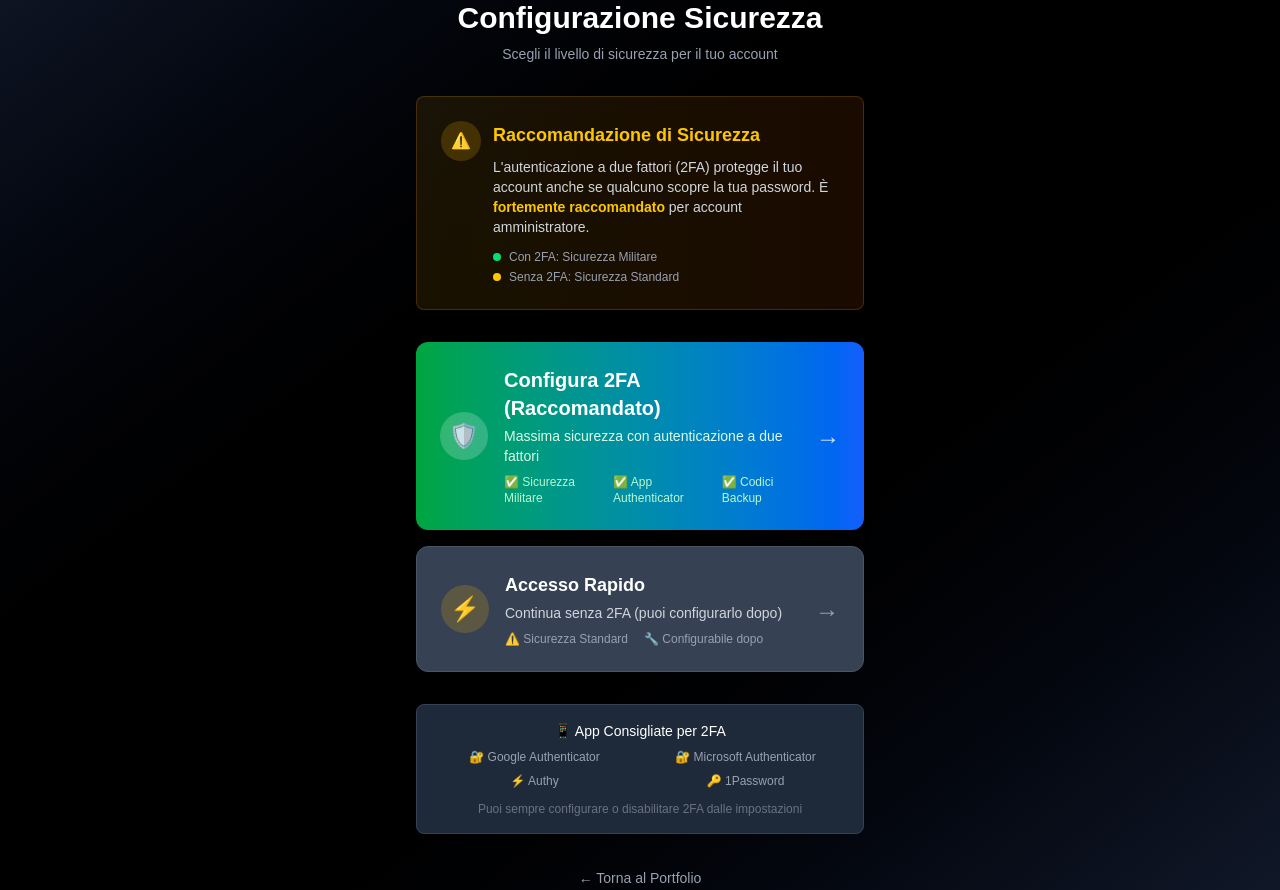
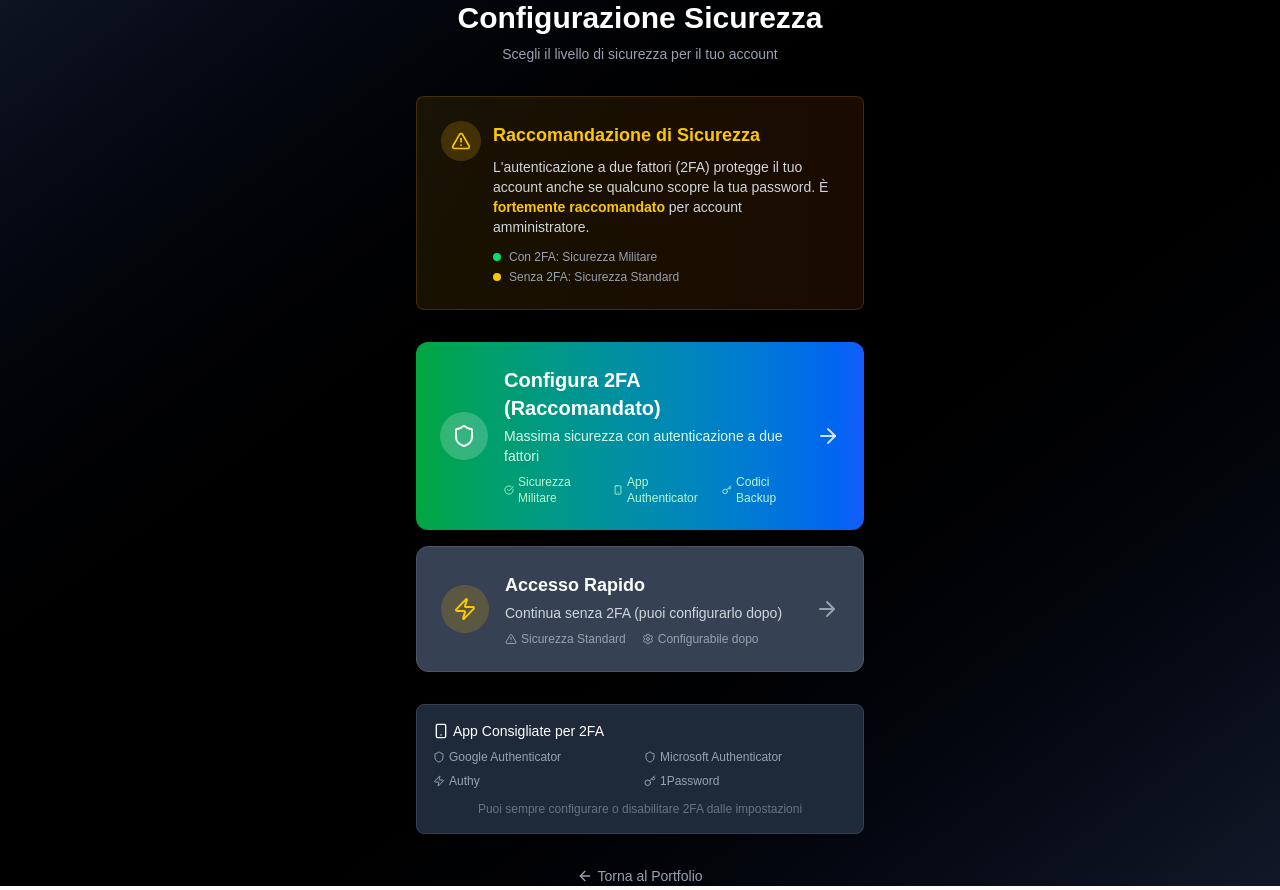
Before and after one commit to datRooster/my-portfolio, a Next.js app: page /login/setup-choice in a window 1280 px wide. Shown: the part 80-970 px from the top of the page. Built offline with nearby package versions, Linux system fonts and the light colour scheme.

Commit message:
feat: Aggiungi lucide-react e aggiorna le icone in diverse pagine

```diff
--- a/package.json
+++ b/package.json
@@ -30,6 +30,7 @@
     "express-validator": "^7.2.1",
     "helmet": "^8.1.0",
     "jsonwebtoken": "^9.0.2",
+    "lucide-react": "^0.545.0",
     "next": "15.5.4",
     "otplib": "^12.0.1",
     "prisma": "^6.17.1",
--- a/src/app/admin/projects/page.tsx
+++ b/src/app/admin/projects/page.tsx
@@ -2,6 +2,7 @@
 
 import { useState, useEffect } from 'react';
 import Image from 'next/image';
+import { Edit, Trash2 } from 'lucide-react';
 
 interface Project {
   id: string;
@@ -379,15 +380,17 @@ export default function ProjectsManagement() {
                 <div className="flex gap-2">
                   <button
                     onClick={() => openEditModal(project)}
-                    className="bg-blue-600 hover:bg-blue-700 text-white px-3 py-1 rounded text-sm transition"
+                    className="bg-blue-600 hover:bg-blue-700 text-white px-3 py-1 rounded text-sm transition flex items-center space-x-1"
                   >
-                    ✏️ Modifica
+                    <Edit className="w-4 h-4" />
+                    <span>Modifica</span>
                   </button>
                   <button
                     onClick={() => handleDeleteProject(project.id)}
-                    className="bg-red-600 hover:bg-red-700 text-white px-3 py-1 rounded text-sm transition"
+                    className="bg-red-600 hover:bg-red-700 text-white px-3 py-1 rounded text-sm transition flex items-center space-x-1"
                   >
-                    🗑️ Elimina
+                    <Trash2 className="w-4 h-4" />
+                    <span>Elimina</span>
                   </button>
                 </div>
               </div>
--- a/src/app/login/page.tsx
+++ b/src/app/login/page.tsx
@@ -3,6 +3,7 @@
 import { useState } from 'react';
 import { useRouter } from 'next/navigation';
 import Link from 'next/link';
+import { Shield, Eye, EyeOff, Lock, Mail, AlertCircle, CheckCircle, ArrowLeft } from 'lucide-react';
 
 interface LoginResponse {
   success: boolean;
@@ -68,7 +69,7 @@ export default function LoginPage() {
         {/* Header */}
         <div className="text-center">
           <div className="mx-auto h-16 w-16 bg-yellow-500 rounded-full flex items-center justify-center mb-4">
-            <span className="text-2xl font-bold text-black">🛡️</span>
+            <Shield className="w-8 h-8 text-black" />
           </div>
           <h2 className="text-3xl font-bold text-white">Accesso Amministratore</h2>
           <p className="mt-2 text-sm text-gray-400">
@@ -153,9 +154,11 @@ export default function LoginPage() {
                     onClick={() => setShowPassword(!showPassword)}
                     className="absolute inset-y-0 right-0 pr-3 flex items-center"
                   >
-                    <span className="text-gray-400 hover:text-white transition-colors">
-                      {showPassword ? '🙈' : '👁️'}
-                    </span>
+                    {showPassword ? (
+                      <EyeOff className="w-5 h-5 text-gray-400 hover:text-white transition-colors" />
+                    ) : (
+                      <Eye className="w-5 h-5 text-gray-400 hover:text-white transition-colors" />
+                    )}
                   </button>
                 </div>
               </div>
@@ -187,7 +190,7 @@ export default function LoginPage() {
                     {loading ? (
                       <div className="w-5 h-5 border-2 border-black border-t-transparent rounded-full animate-spin"></div>
                     ) : (
-                      <span className="text-black">🔐</span>
+                      <Lock className="w-5 h-5 text-black" />
                     )}
                   </span>
                   {loading ? 'Autenticazione in corso...' : 'Accedi al Pannello'}
@@ -224,9 +227,10 @@ export default function LoginPage() {
         <div className="text-center">
           <Link
             href="/"
-            className="text-gray-400 hover:text-white text-sm transition-colors"
+            className="flex items-center justify-center text-gray-400 hover:text-white text-sm transition-colors"
           >
-            ← Torna al Portfolio
+            <ArrowLeft className="w-4 h-4 mr-1" />
+            Torna al Portfolio
           </Link>
         </div>
       </div>
--- a/src/app/login/setup-choice/page.tsx
+++ b/src/app/login/setup-choice/page.tsx
@@ -3,6 +3,17 @@
 import { useState } from 'react';
 import { useRouter } from 'next/navigation';
 import Link from 'next/link';
+import {
+  Shield,
+  AlertTriangle,
+  CheckCircle,
+  Zap,
+  ArrowRight,
+  ArrowLeft,
+  Smartphone,
+  Key,
+  Settings
+} from 'lucide-react';
 
 export default function Setup2FAChoice() {
   const [loading, setLoading] = useState(false);
@@ -42,7 +53,7 @@ export default function Setup2FAChoice() {
         {/* Header */}
         <div className="text-center">
           <div className="mx-auto h-16 w-16 bg-gradient-to-r from-blue-500 to-purple-500 rounded-full flex items-center justify-center mb-4">
-            <span className="text-2xl font-bold text-white">🔐</span>
+            <Shield className="w-8 h-8 text-white" />
           </div>
           <h2 className="text-3xl font-bold text-white">Configurazione Sicurezza</h2>
           <p className="mt-2 text-sm text-gray-400">
@@ -54,7 +65,7 @@ export default function Setup2FAChoice() {
         <div className="bg-gradient-to-r from-yellow-500/10 to-orange-500/10 border border-yellow-500/20 rounded-lg p-6">
           <div className="flex items-start space-x-3">
             <div className="w-10 h-10 bg-yellow-500/20 rounded-full flex items-center justify-center flex-shrink-0">
-              <span className="text-yellow-400">⚠️</span>
+              <AlertTriangle className="w-5 h-5 text-yellow-400" />
             </div>
             <div>
               <p className="text-yellow-400 font-semibold text-lg mb-2">Raccomandazione di Sicurezza</p>
@@ -85,7 +96,7 @@ export default function Setup2FAChoice() {
           >
             <div className="flex items-center space-x-4">
               <div className="w-12 h-12 bg-white/20 rounded-full flex items-center justify-center">
-                <span className="text-2xl">🛡️</span>
+                <Shield className="w-6 h-6 text-white" />
               </div>
               <div className="flex-1 text-left">
                 <h3 className="text-xl font-bold mb-1">Configura 2FA (Raccomandato)</h3>
@@ -93,13 +104,13 @@ export default function Setup2FAChoice() {
                   Massima sicurezza con autenticazione a due fattori
                 </p>
                 <div className="flex items-center space-x-4 mt-2 text-xs text-green-200">
-                  <span>✅ Sicurezza Militare</span>
-                  <span>✅ App Authenticator</span>
-                  <span>✅ Codici Backup</span>
+                  <span className="flex items-center"><CheckCircle className="w-3 h-3 mr-1" />Sicurezza Militare</span>
+                  <span className="flex items-center"><Smartphone className="w-3 h-3 mr-1" />App Authenticator</span>
+                  <span className="flex items-center"><Key className="w-3 h-3 mr-1" />Codici Backup</span>
                 </div>
               </div>
               <div className="text-white/80">
-                <span className="text-2xl">→</span>
+                <ArrowRight className="w-6 h-6" />
               </div>
             </div>
           </button>
@@ -112,7 +123,7 @@ export default function Setup2FAChoice() {
           >
             <div className="flex items-center space-x-4">
               <div className="w-12 h-12 bg-yellow-500/20 rounded-full flex items-center justify-center">
-                <span className="text-2xl">⚡</span>
+                <Zap className="w-6 h-6 text-yellow-400" />
               </div>
               <div className="flex-1 text-left">
                 <h3 className="text-lg font-bold mb-1">Accesso Rapido</h3>
@@ -120,15 +131,15 @@ export default function Setup2FAChoice() {
                   Continua senza 2FA (puoi configurarlo dopo)
                 </p>
                 <div className="flex items-center space-x-4 mt-2 text-xs text-gray-400">
-                  <span>⚠️ Sicurezza Standard</span>
-                  <span>🔧 Configurabile dopo</span>
+                  <span className="flex items-center"><AlertTriangle className="w-3 h-3 mr-1" />Sicurezza Standard</span>
+                  <span className="flex items-center"><Settings className="w-3 h-3 mr-1" />Configurabile dopo</span>
                 </div>
               </div>
               <div className="text-gray-400">
                 {loading ? (
                   <div className="w-6 h-6 border-2 border-gray-400 border-t-transparent rounded-full animate-spin"></div>
                 ) : (
-                  <span className="text-2xl">→</span>
+                  <ArrowRight className="w-6 h-6" />
                 )}
               </div>
             </div>
@@ -138,12 +149,15 @@ export default function Setup2FAChoice() {
         {/* Additional Info */}
         <div className="bg-gray-800 rounded-lg border border-gray-700 p-4">
           <div className="text-center">
-            <p className="text-sm font-medium text-white mb-2">📱 App Consigliate per 2FA</p>
+            <p className="text-sm font-medium text-white mb-2 flex items-center">
+              <Smartphone className="w-4 h-4 mr-1" />
+              App Consigliate per 2FA
+            </p>
             <div className="grid grid-cols-2 gap-2 text-xs text-gray-400">
-              <div>🔐 Google Authenticator</div>
-              <div>🔐 Microsoft Authenticator</div>
-              <div>⚡ Authy</div>
-              <div>🔑 1Password</div>
+              <div className="flex items-center"><Shield className="w-3 h-3 mr-1" />Google Authenticator</div>
+              <div className="flex items-center"><Shield className="w-3 h-3 mr-1" />Microsoft Authenticator</div>
+              <div className="flex items-center"><Zap className="w-3 h-3 mr-1" />Authy</div>
+              <div className="flex items-center"><Key className="w-3 h-3 mr-1" />1Password</div>
             </div>
             <p className="text-xs text-gray-500 mt-3">
               Puoi sempre configurare o disabilitare 2FA dalle impostazioni
@@ -155,9 +169,10 @@ export default function Setup2FAChoice() {
         <div className="text-center">
           <Link
             href="/"
-            className="text-gray-400 hover:text-white text-sm transition-colors"
+            className="flex items-center justify-center text-gray-400 hover:text-white text-sm transition-colors"
           >
-            ← Torna al Portfolio
+            <ArrowLeft className="w-4 h-4 mr-1" />
+            Torna al Portfolio
           </Link>
         </div>
       </div>
--- a/src/app/page.tsx
+++ b/src/app/page.tsx
@@ -1,5 +1,6 @@
 import Link from "next/link";
 import CoinFlip from "@/components/CoinFlip";
+import { Wrench, Lock, ShoppingCart } from "lucide-react";
 
 export default function Home() {
   return (
@@ -30,19 +31,25 @@ export default function Home() {
       <section className="w-full max-w-4xl grid grid-cols-1 md:grid-cols-3 gap-8 mb-24">
         {/* Portfolio */}
         <Link href="/projects" className="block bg-gray-900 rounded-xl p-6 hover:bg-gray-800 transition shadow-lg text-center">
-          <span className="text-3xl mb-2 inline-block">🛠️</span>
+          <div className="flex justify-center mb-4">
+            <Wrench className="w-8 h-8 text-yellow-500" />
+          </div>
           <h2 className="font-bold text-xl mb-1">Progetti</h2>
           <p className="text-gray-400 text-sm">Scopri i progetti più importanti e recenti.</p>
         </Link>
         {/* Bug Bounty */}
         <a href="/bugbounty" className="block bg-gray-900 rounded-xl p-6 hover:bg-gray-800 transition shadow-lg text-center">
-          <span className="text-3xl mb-2 inline-block">🔒</span>
+          <div className="flex justify-center mb-4">
+            <Lock className="w-8 h-8 text-yellow-500" />
+          </div>
           <h2 className="font-bold text-xl mb-1">Bug Bounty</h2>
           <p className="text-gray-400 text-sm">Le mie attività di sicurezza e vulnerabilità scoperte.</p>
         </a>
         {/* Shop */}
         <a href="/shop" className="block bg-gray-900 rounded-xl p-6 hover:bg-gray-800 transition shadow-lg text-center">
-          <span className="text-3xl mb-2 inline-block">🛒</span>
+          <div className="flex justify-center mb-4">
+            <ShoppingCart className="w-8 h-8 text-yellow-500" />
+          </div>
           <h2 className="font-bold text-xl mb-1">Servizi & Shop</h2>
           <p className="text-gray-400 text-sm">Consulenze, corsi, prodotti digitali.</p>
         </a>
```
Also changed, not shown: src/app/admin/layout.tsx (+20 -8 lines), src/app/admin/page.tsx (+34 -18 lines), 1 other file (tests, documents, lock files or other folders).
